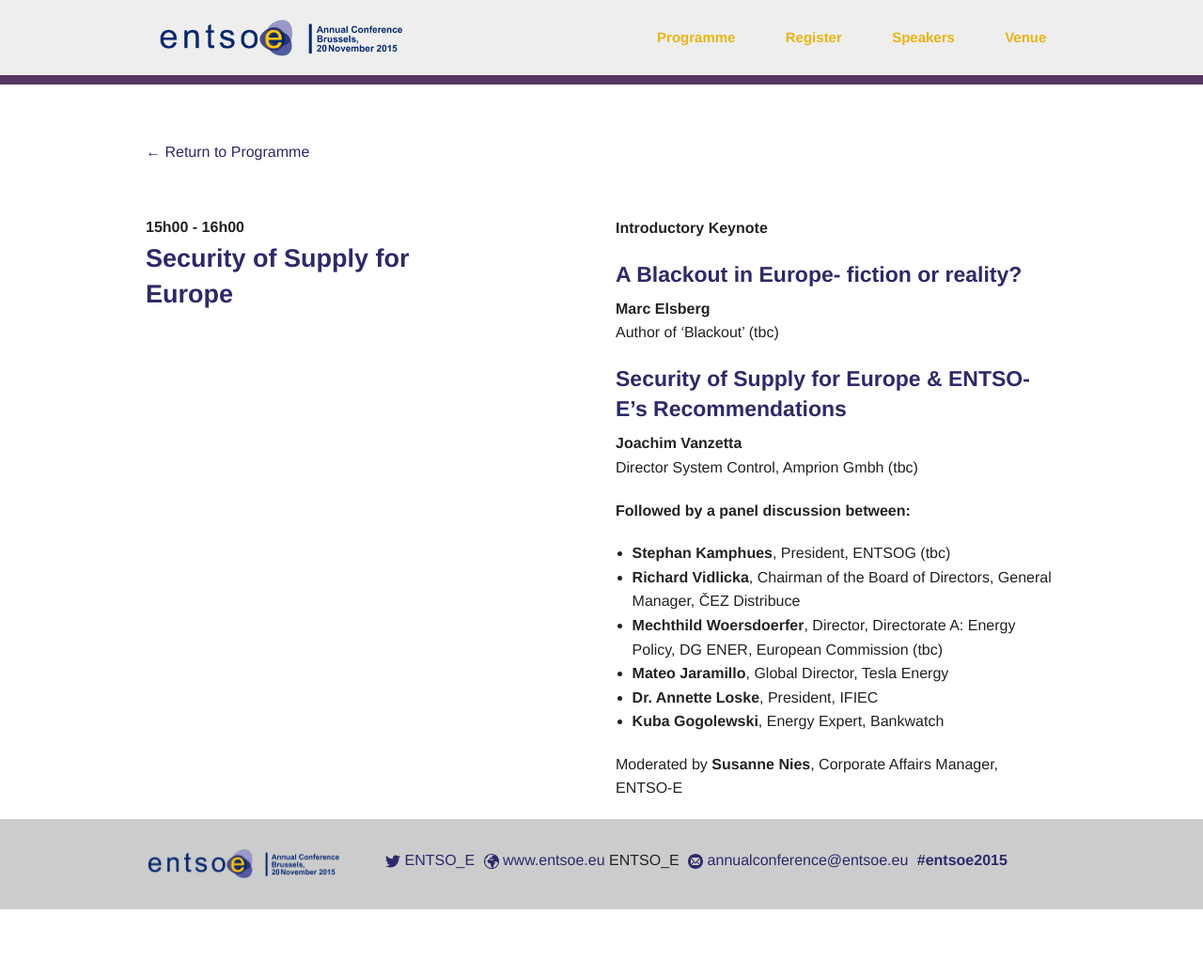
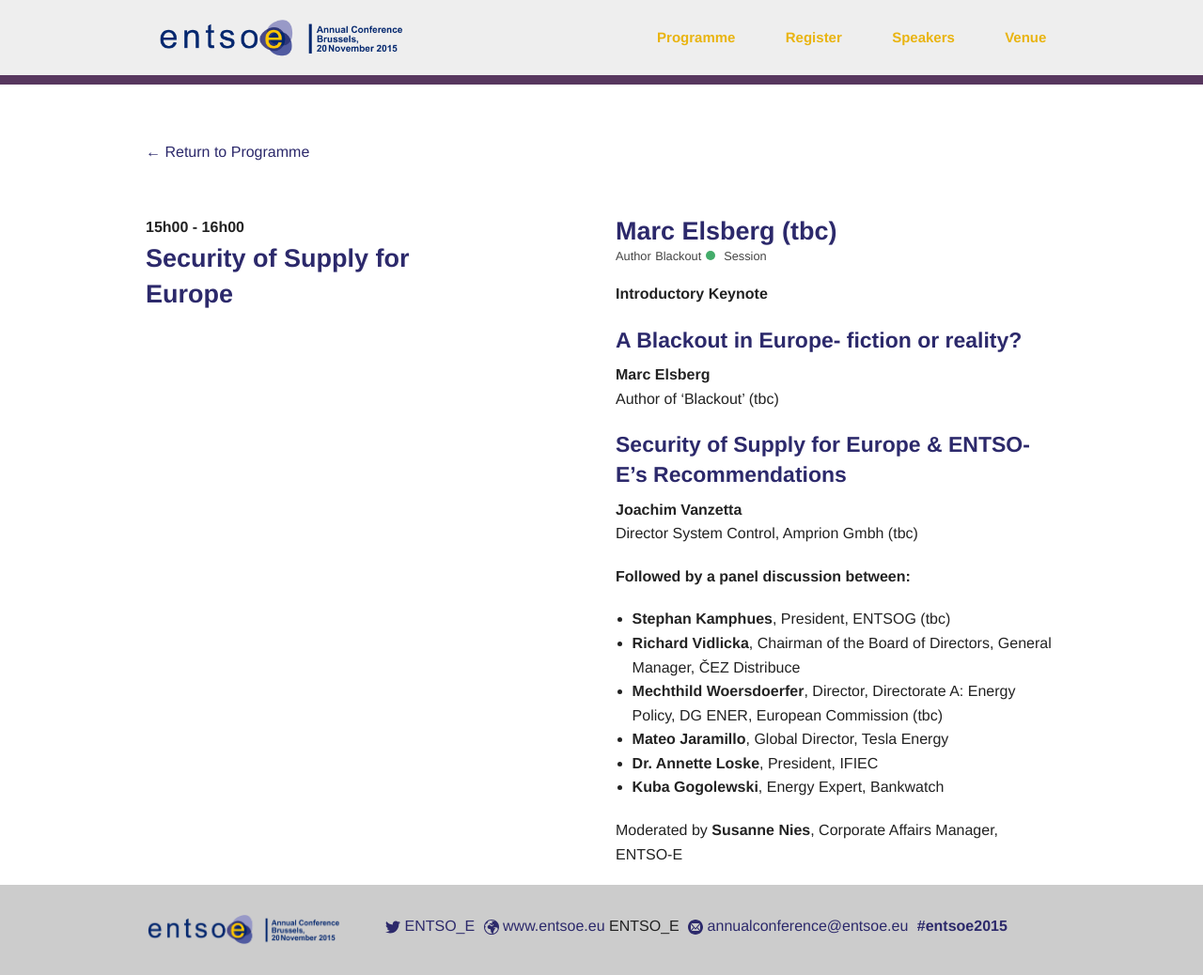
Before and after one commit to SmokeBellew1/entsoe_conf, a Jekyll site: the page built from _posts/schedule/2015-06-10-15h00.md, in a window 1280 px wide. Shown: the whole page at 94% size. Built offline with Jekyll 4.4.1, drawn with Linux system fonts in a browser that asks for light colours; before the commit the page ends 968 px from its top, so only the background shows below that.

Commit message:
made some final fixes

```diff
--- a/_posts/schedule/2015-06-10-15h00.md
+++ b/_posts/schedule/2015-06-10-15h00.md
@@ -7,8 +7,8 @@
 end_time: 16h00
 type: session
 tag:
-  - Marc Elsberg
-  - Joachim Vanzetta
+  - Marc Elsberg (tbc)
+  - Joachim Vanzetta (tbc)
   - Susanne Nies
 published: true
 ---
```
Also changed, not shown: _posts/schedule/2015-06-10-14h00.md (+0 -4 lines), _posts/schedule/2015-06-10-16h00.md (+1 -1 lines).
